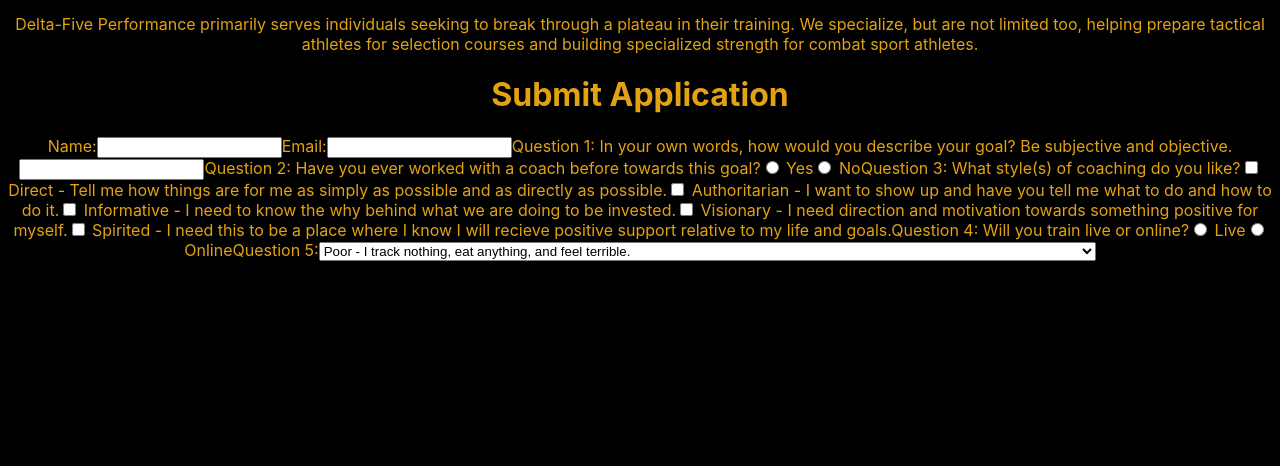
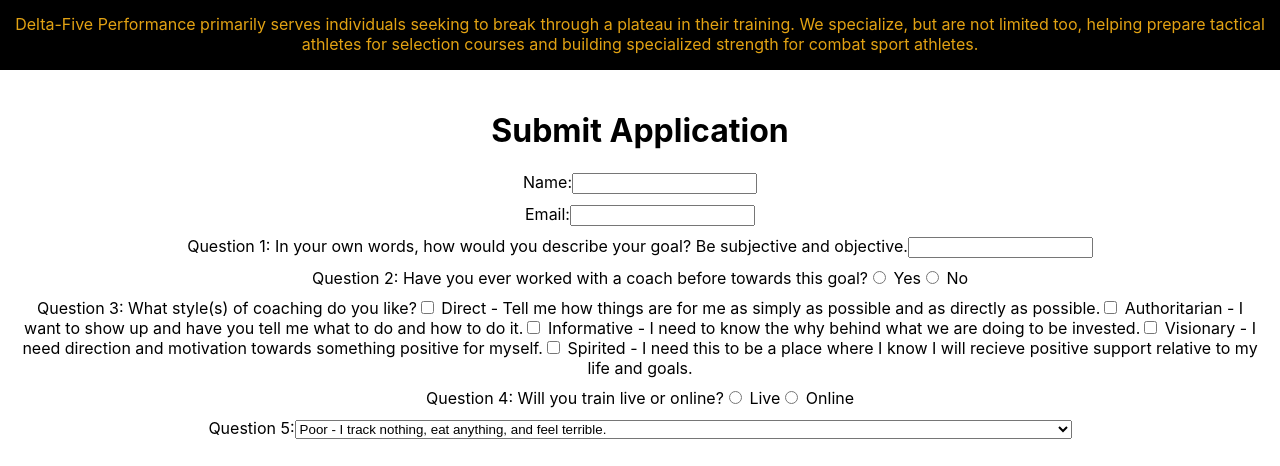
Before and after one commit to coopernapoli/phase-2-frontend, a React (Create React App) app: page / in a window 1280 px wide. Shown: the part 390-856 px from the top of the page. Before the commit the page ends 800 px from the top, so only its background shows below. Built offline with nearby package versions, Linux system fonts and the light colour scheme.

Commit message:
Background and color changes for the questions.

```diff
--- a/src/App.css
+++ b/src/App.css
@@ -10,3 +10,14 @@
   height: 200px;
   width: auto;
 }
+
+#contact {
+  background-color: white;
+  padding: 20px;
+  color: black;
+}
+
+label {
+  display: block;
+  margin-bottom: 10px;
+}
```
